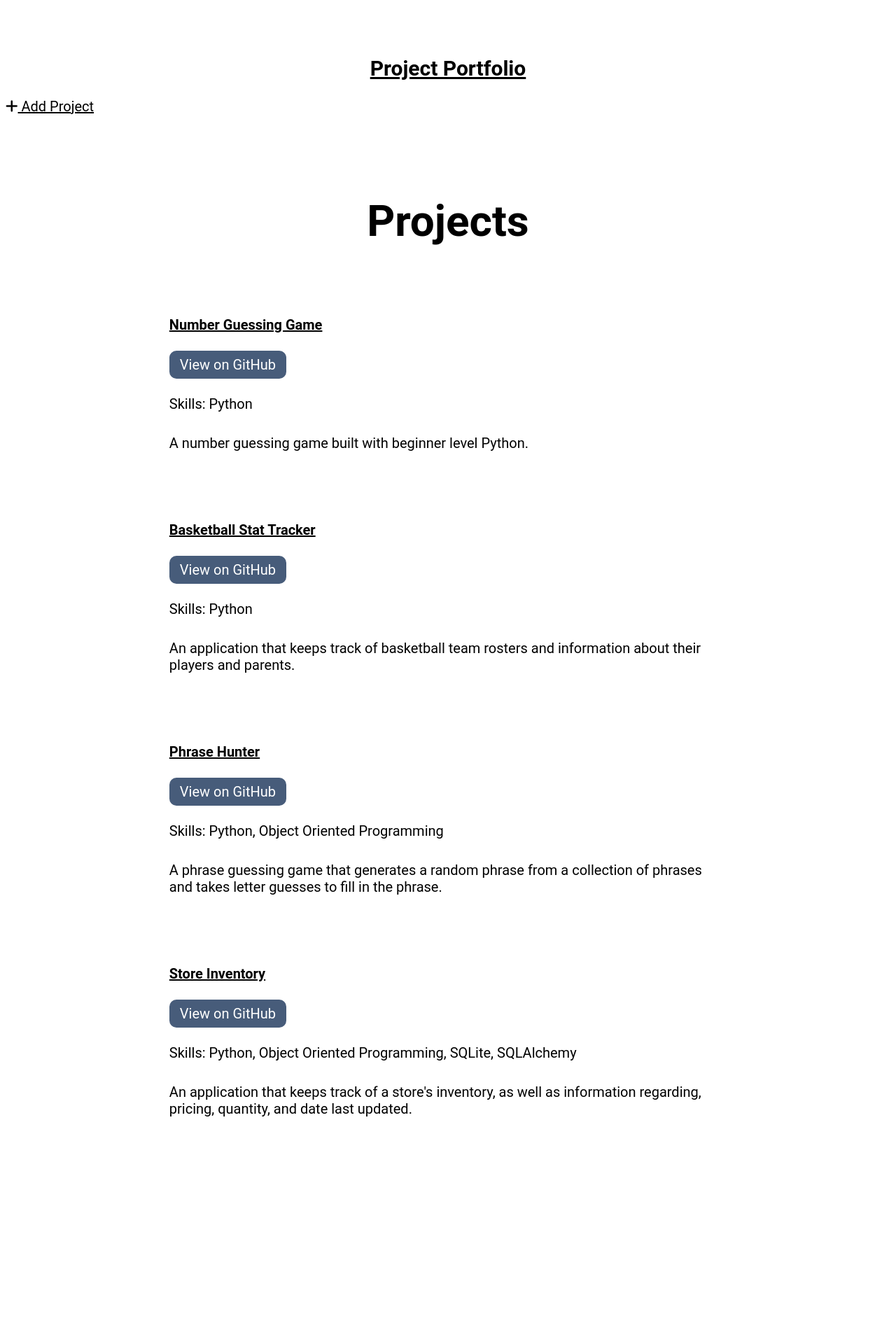
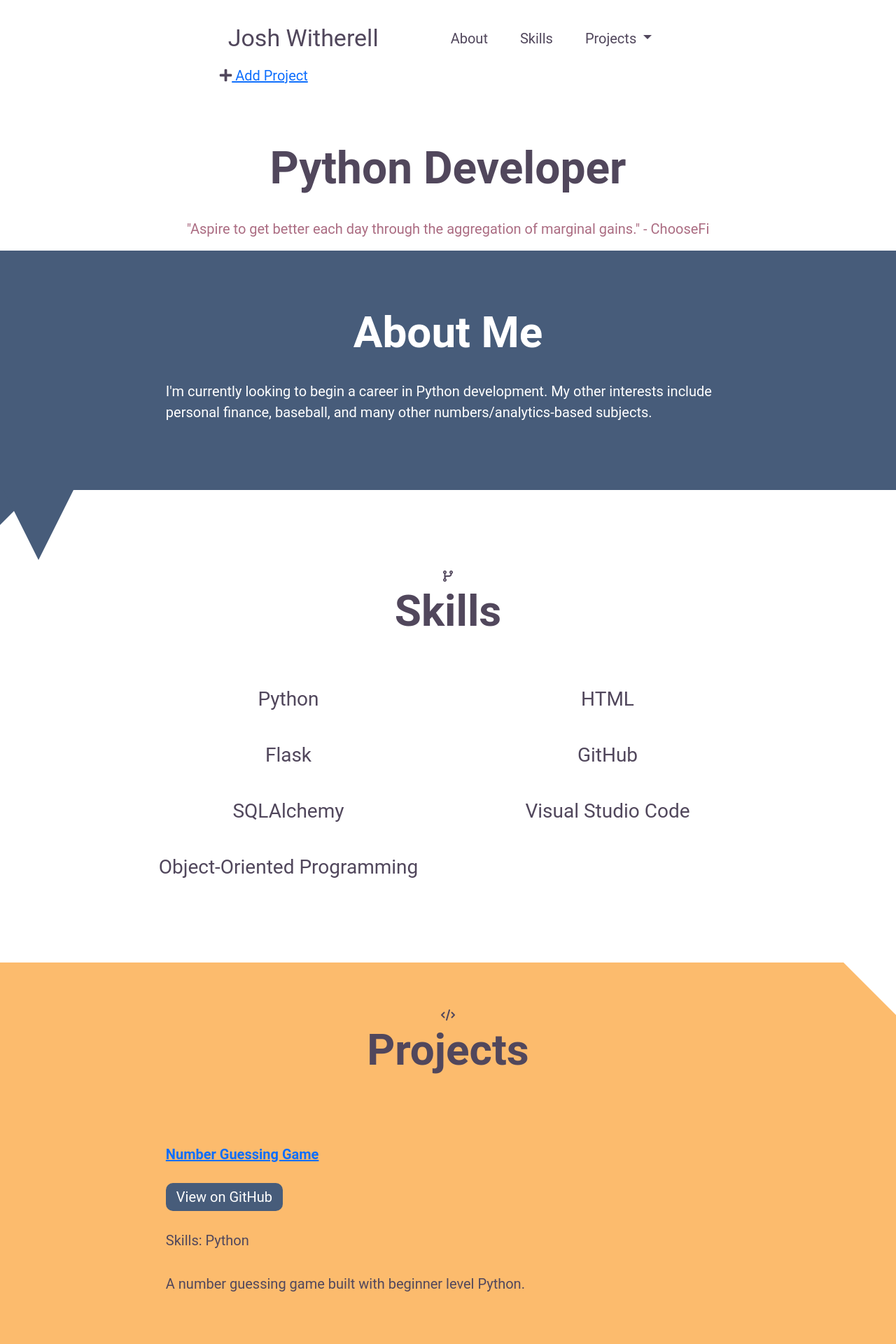
Before and after one commit to jwitherell24/Tech-Degree-Project-5, a Flask app: page / in a window 1280 px wide. Shown: the top 1920 px of the page at 70% size. Before the commit the page ends 1595 px from the top, so only its background shows below. Run offline with Flask 3, Linux system fonts and the light colour scheme; data comes from the database, SQL or seed files in the repository; both versions use the stored data as it was after the commit; some libraries are stand-ins or nearby versions.

Commit message:
Finally fixed navdown menu and finishing touches on templates and buttons. Finalized other requirements for project.

```diff
--- a/app.py
+++ b/app.py
@@ -9,9 +9,21 @@ def index():
     projects = Project.query.all()
     return render_template("index.html", projects=projects)
 
+@app.route("/skills")
+def skills():
+    projects = Project.query.all()
+    return render_template("skills.html", projects=projects)
+
+
+@app.route("/projects/about")
+def about():
+    projects = Project.query.all()
+    return render_template("about.html", projects=projects)
+
 
 @app.route("/projects/new", methods=["GET", "POST"])
 def create_project():
+    projects = Project.query.all()
     if request.form:
         split_date = request.form["date"].split("-")
         year = int(split_date[0])
@@ -26,17 +38,18 @@ def create_project():
         db.session.add(new_project)
         db.session.commit()
         return redirect(url_for("index"))
-    return render_template("createproject.html")
-
+    return render_template("createproject.html", projects=projects)
 
 @app.route("/projects/<id>")
-def project(id):
+def projects(id):
+    projects = Project.query.all()
     project = Project.query.get_or_404(id)
-    return render_template("project.html", project=project)
+    return render_template("projects.html", projects=projects, project=project)
 
 
 @app.route("/projects/<id>/edit", methods=["GET", "POST"])
 def edit_project(id):
+    projects = Project.query.all()
     project = Project.query.get_or_404(id)
     if request.form:
         split_date = request.form["date"].split("-")
@@ -51,7 +64,7 @@ def edit_project(id):
         project.github_link = request.form["url"]
         db.session.commit()
         return redirect(url_for("index"))
-    return render_template("editproject.html", project=project)
+    return render_template("editproject.html", projects=projects, project=project)
 
 
 @app.route("/projects/<id>/delete")
@@ -64,7 +77,8 @@ def delete_project(id):
 
 @app.errorhandler(404)
 def not_found(error):
-    return render_template("404.html", msg=error), 404
+    projects = Project.query.all()
+    return render_template("404.html", msg=error, projects=projects), 404
 
 
 if __name__ == "__main__":
--- a/models.py
+++ b/models.py
@@ -14,8 +14,9 @@ class Project(db.Model):
     github_link = db.Column("GitHub Link", db.Text)
 
     def __repr__(self):
-        return f"""<Project (Title: {self.title}
+        return f"""<Project:
+                Title: {self.title}
                 Date Finished: {self.date_finished}
                 Skills Used: {self.skills_used}
                 Description: {self.description}
-                GitHub Link: {self.github_link})"""
+                GitHub Link: {self.github_link}"""
--- a/static/css/styles.css
+++ b/static/css/styles.css
@@ -2,10 +2,10 @@
 Colors
 *******/
 :root {
-    --primary-text: #000000;
-    --secondary-text: #2c2222;
+    --primary-text: #51475c;
+    --secondary-text: #ab6c82;
     --primary: #475c7a;
-    --secondary: #3ac717;
+    --secondary: #fcbb6d;
     --accent: #d8737f;
     --white:  #fff;
 }
@@ -225,7 +225,7 @@ Projects
 *******/
 
 #projects {
-    background-color: rgb(255, 255, 255);
+    background-color: var(--secondary);
     position: relative;
     text-align: center;
     padding: 5%;
--- a/templates/index.html
+++ b/templates/index.html
@@ -1,26 +1,67 @@
 {% extends "layout.html" %}
 
 {% block button %}
-    <a class="add-project-btn" href="{{ url_for('create_project') }}" alt="Create Project">
+    <a class="add-project-btn" href="{{ url_for('create_project') }}" alt="Add Project">
         <i class="fas fa-plus"></i>
         Add Project
     </a>
 {% endblock %}
 
 {% block content %}
+    <section class="header">
+        <h1>Python Developer</h1>
+        <p>"Aspire to get better each day through the aggregation of marginal gains." - ChooseFi</p>
+    </section>
+    <section id="about">
+        <h2>About Me</h2>
+        <p>
+            I'm currently looking to begin a career in Python development.
+            My other interests include personal finance, baseball, and many other
+            numbers/analytics-based subjects.
+        </p>
+        <div id="triangle1"></div>
+        <div id="triangle2"></div>
+    </section>
+    <section id="skills">
+        <i class="fa-solid fa-code-branch"></i>
+        <h2>Skills</h2>
+        <ul>
+            <li>Python</li>
+            <li>Flask</li>
+            <li>SQLAlchemy</li>
+            <li>Object-Oriented Programming</li>
+            <li>HTML</li>
+            <li>GitHub</li>
+            <li>Visual Studio Code</li>
+        </ul>
+    </section>
     <section id="projects">
+        <div id="triangle3"></div>
+        <i class="fa-solid fa-code"></i>
         <h2>Projects</h2>
         {% for project in projects %}
         <div id="project-list">
             <div id="project1" class="a-project">
-            <h3><a href="{{ url_for('project', id=project.id) }}">{{ project.title }}</a></h3>
+            <h3><a href="{{ url_for('projects', id=project.id) }}">{{ project.title }}</a></h3>
             <a href="{{ project.github_link }}" class="github-btn">
                 View on GitHub
             </a>
                 <p>Skills: {{ project.skills_used }}</p>
                 <p>{{ project.description }}</p>
             </div>
-        </div>
         {% endfor %}
+        <div id="triangle4"></div>
+    </section>
+    <section id="contact">
+        <i class="fa-sharp fa-solid fa-paper-plane-top"></i>
+        <h2>Contact Me</h2>
+        <p>
+            <i class="fa-solid fa-envelope"></i>
+            witherellj24@gmail.com
+        </p>
+        <p>
+            <i class="fa-solid fa-phone"></i>
+            (616)406-4252
+        </p>
     </section>
 {% endblock %}
--- a/templates/layout.html
+++ b/templates/layout.html
@@ -3,26 +3,56 @@
 
     <head>
         <meta charset="utf-8">
+        <meta http-equiv="X-UA-Compatible" content="IE=edge">
         <title>Project Portfolio</title>
         <meta name="description" content="A portfolio of my completed projects.">
         <meta name="viewport" content="width=device-width, initial-scale=1">
-
+        <link rel="stylesheet" href="https://cdnjs.cloudflare.com/ajax/libs/font-awesome/5.15.3/css/font-awesome.min.css">
         <script src="https://kit.fontawesome.com/3aab5bf412.js" crossorigin="anonymous"></script>
-        <link rel="stylesheet" href="https://cdnjs.cloudflare.com/ajax/libs/font-awesome/4.7.0/css/font-awesome.min.css" />
+        <link rel="stylesheet" href="https://cdnjs.cloudflare.com/ajax/libs/font-awesome/5.15.3/css/all.min.css">
+        <link href="https://cdn.jsdelivr.net/npm/bootstrap@5.0.0-beta2/dist/css/bootstrap.min.css" rel="stylesheet"
+            integrity="sha384-BmbxuPwQa2lc/FVzBcNJ7UAyJxM6wuqIj61tLrc4wSX0szH/Ev+nYRRuWlolflfl" crossorigin="anonymous">
         <link rel="stylesheet" href="/static/css/styles.css">
     </head>
-
     <body>
-        <section class="main-header">
-            <a href="{{ url_for('index') }}">
-                <h1 class="header">
-                    Project Portfolio
-                </h1>
-            </a>
+        <section class="navigation">
+            <nav class="navbar navbar-expand-lg">
+                <div class="container-fluid">
+                    <a class="navbar-brand" href="{{url_for('index') }}">Josh Witherell</a>
+                    <button class="toggle" type="button" data-bs-toggle="collapse" data-bs-target="#navbarContent"
+                        aria-controls="navbarContent" aria-expanded="false" aria-label="Toggle navigation">
+                        <i class="fa-solid fa-bars"></i>
+                    </button>
+                    <div class="collapse navbar-collapse" id="navbarContent">
+                        <ul class="navbar-nav me-auto mb-2 mb-lg-0">
+                            <li class="nav-item">
+                                <a class="nav-link" href="{{ url_for('about') }}">About</a>
+                            </li>
+                            <li class="nav-item">
+                                <a class="nav-link" href="{{ url_for('skills') }}">Skills</a>
+                            </li>
+                            <li class="nav-item dropdown">
+                                <a class="nav-link dropdown-toggle" href="#" id="navbarDropdown" role="button" data-bs-toggle="dropdown" aria-expanded="false">
+                                Projects
+                                </a>
+                                <ul class="dropdown-menu" aria-labelledby="navbarDropdown">
+                                    {% for project in projects %}
+                                    <a class="dropdown-item" href="{{ url_for('projects', id=project.id) }}">{{ project.title }}</a>
+                                    {% endfor %}
+                                </ul>
+                            </li>
+                        </ul>
+                    </div>
+                </div>
+            </nav>
             {% block button %}
             {% endblock %}
         </section>
         {% block content %}
         {% endblock %}
+        <script src="" async defer></script>
+        <script src="https://cdn.jsdelivr.net/npm/bootstrap@5.0.0-beta2/dist/js/bootstrap.bundle.min.js"
+            integrity="sha384-b5kHyXgcpbZJO/tY9Ul7kGkf1S0CWuKcCD38l8YkeH8z8QjE0GmW1gYU5S9FOnJ0"
+            crossorigin="anonymous"></script>
     </body>
 </html>
```
Also changed, not shown: templates/404.html (+5 -5 lines), templates/about.html (added, +29 -0 lines), templates/editproject.html (+4 -4 lines), templates/projects.html (renamed from templates/project.html, +12 -9 lines), templates/skills.html (added, +24 -0 lines), instance/project_portfolio.db, templates/createproject.html (line endings or trailing spaces).
